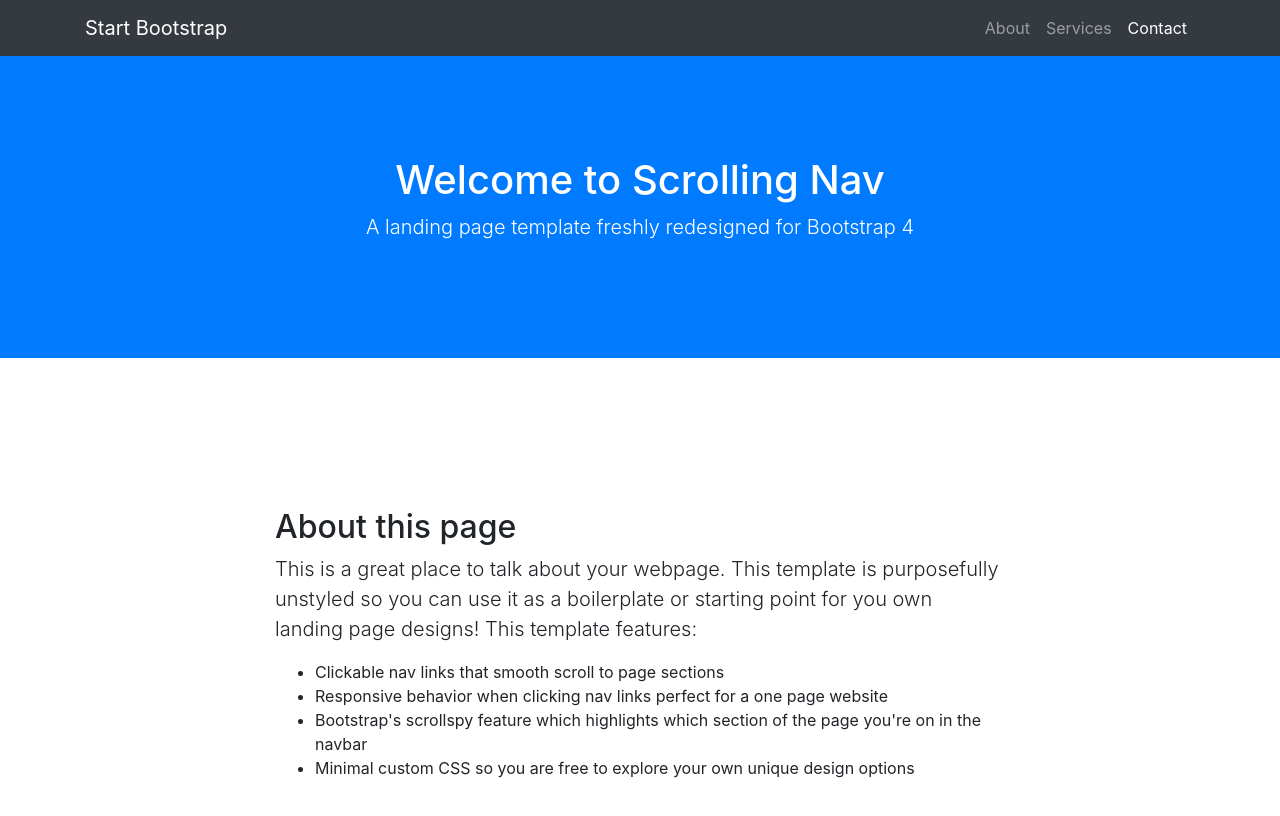
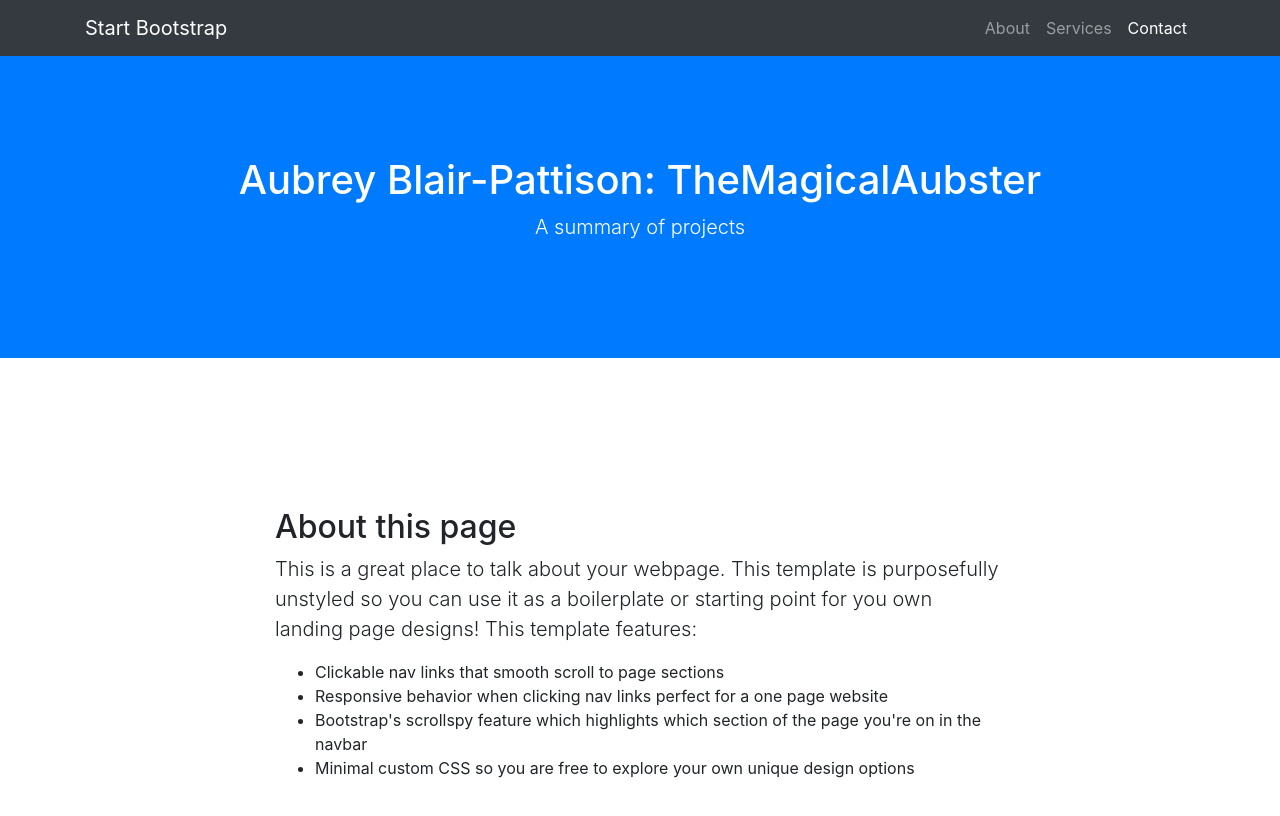
Before and after one commit to TheMagicalAubster/TheMagicalAubster.github.io, a website with bundled scripts: page index.html in a window 1280 px wide. Shown: the top 816 px of the page. Built offline with nearby package versions, Linux system fonts and the light colour scheme.

Commit message:
index update

```diff
--- a/index.html
+++ b/index.html
@@ -8,7 +8,7 @@
   <meta name="description" content="">
   <meta name="author" content="">
 
-  <title>Scrolling Nav - Start Bootstrap Template</title>
+  <title>Aubrey Blair-Pattison: TheMagicalAubster</title>
 
   <!-- Bootstrap core CSS -->
   <link href="vendor/bootstrap/css/bootstrap.min.css" rel="stylesheet">
@@ -45,8 +45,8 @@
 
   <header class="bg-primary text-white">
     <div class="container text-center">
-      <h1>Welcome to Scrolling Nav</h1>
-      <p class="lead">A landing page template freshly redesigned for Bootstrap 4</p>
+      <h1>Aubrey Blair-Pattison: TheMagicalAubster</h1>
+      <p class="lead">A summary of projects</p>
     </div>
   </header>
 
```
